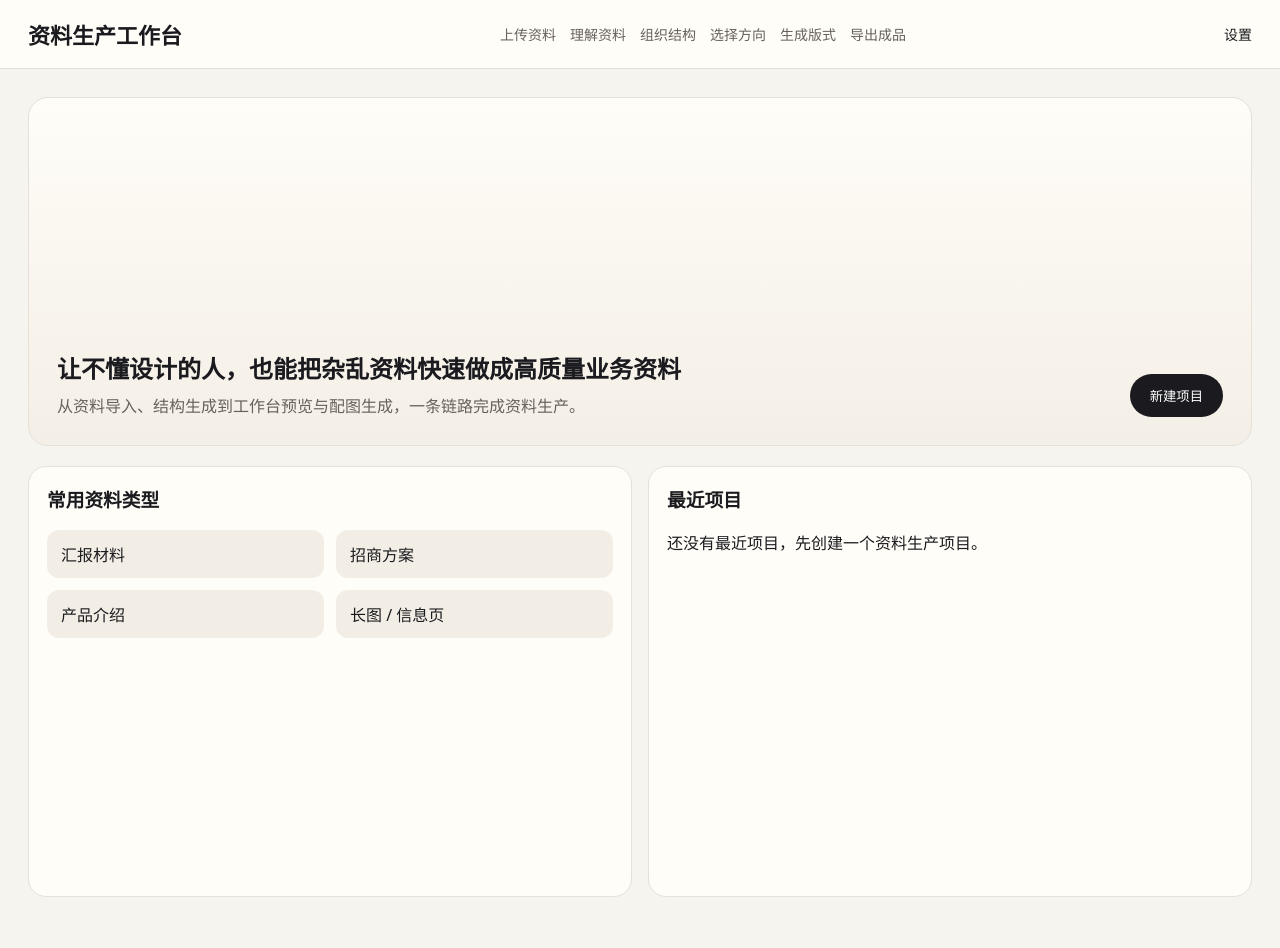
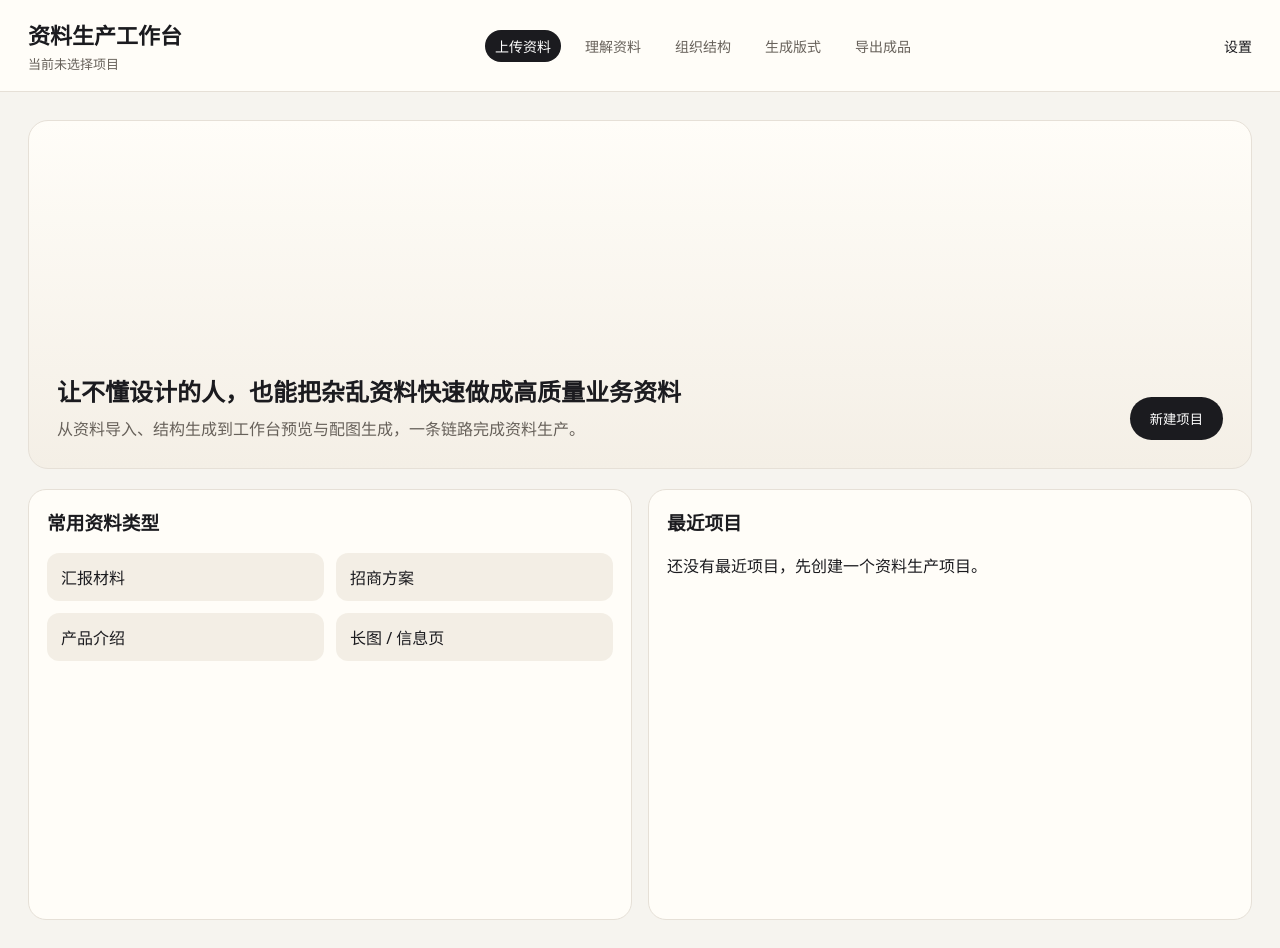
Before and after one commit to sdoaiya/html-ppt, a React (Vite) app: page / in a window 1280 px wide. Before the commit the page ends 925 px from the top, so only its background shows below. Built offline with nearby package versions, Linux system fonts and the light colour scheme.

Commit message:
feat: finalize product polish flow pages

```diff
--- a/src/features/projects/pages/ExportPage.tsx
+++ b/src/features/projects/pages/ExportPage.tsx
@@ -15,10 +15,11 @@ export default function ExportPage() {
   });
 
   return (
-    <main>
+    <main className="flow-page">
       <h2>导出成品</h2>
-      <section>
+      <section className="panel flow-section export-summary">
         <h3>导出前质检</h3>
+        <p>请先处理高风险项，再导出项目结果。</p>
         <ul>
           {result.issues.map((issue) => (
             <li key={issue}>{issue}</li>
--- a/src/features/projects/pages/StructurePage.tsx
+++ b/src/features/projects/pages/StructurePage.tsx
@@ -9,8 +9,11 @@ export default function StructurePage() {
   const pages = buildStructure('更适合招商/销售介绍');
 
   return (
-    <main>
+    <main className="flow-page">
       <h2>组织结构</h2>
+      <p className="page-intro">当前结构将驱动后续版式与配图生成。</p>
+      <section className="panel flow-section">
+        <h3>页面结构</h3>
         <ol>
           {pages.map((page) => (
             <li key={page.id}>
@@ -18,6 +21,7 @@ export default function StructurePage() {
             </li>
           ))}
         </ol>
+      </section>
       <button
         onClick={() => {
           setStructure(pages);
--- a/src/features/projects/pages/UnderstandingPage.tsx
+++ b/src/features/projects/pages/UnderstandingPage.tsx
@@ -10,22 +10,27 @@ export default function UnderstandingPage() {
   const understanding = buildUnderstanding({ brief: project?.brief ?? '整理成业务资料', sources: project?.sources ?? [] });
 
   return (
-    <main>
+    <main className="flow-page">
       <h2>理解资料</h2>
-      <p>{understanding.summary}</p>
-      <section>
+      <p className="page-intro">{understanding.summary}</p>
+      <section className="panel flow-section">
         <h3>已导入资料</h3>
+        <p>这些资料将作为当前内容生成输入。</p>
         <ul>
           {(project?.sources ?? []).map((source) => (
             <li key={source.id}>{source.name}</li>
           ))}
         </ul>
       </section>
-      <ul>
-        {understanding.visualizable.map((item) => (
-          <li key={item}>{item}</li>
-        ))}
-      </ul>
+      <section className="panel flow-section">
+        <h3>系统建议</h3>
+        <p>以下内容适合转成图表、对比页或流程页。</p>
+        <ul>
+          {understanding.visualizable.map((item) => (
+            <li key={item}>{item}</li>
+          ))}
+        </ul>
+      </section>
       <button
         onClick={() => {
           setUnderstanding(understanding);
--- a/src/layouts/AppShell.tsx
+++ b/src/layouts/AppShell.tsx
@@ -1,18 +1,37 @@
-import { Link, Outlet } from 'react-router-dom';
+import { Link, Outlet, useLocation } from 'react-router-dom';
+import { useProjectStore } from '@/stores/project-store';
 
-const steps = ['上传资料', '理解资料', '组织结构', '选择方向', '生成版式', '导出成品'];
+const steps = ['上传资料', '理解资料', '组织结构', '生成版式', '导出成品'];
+
+const routeStageMap: Record<string, string> = {
+  '/': '上传资料',
+  '/import': '上传资料',
+  '/understanding': '理解资料',
+  '/structure': '组织结构',
+  '/workbench': '生成版式',
+  '/export': '导出成品'
+};
 
 export function AppShell() {
+  const location = useLocation();
+  const project = useProjectStore((state) => state.currentProject);
+  const currentStage = routeStageMap[location.pathname] ?? '';
+
   return (
     <div className="app-shell">
       <header className="topbar">
-        <h1>资料生产工作台</h1>
-        <nav aria-label="生产流程">
+        <div className="topbar-brand">
+          <h1>资料生产工作台</h1>
+          <p>{project?.name ?? '当前未选择项目'}</p>
+        </div>
+        <nav aria-label="生产流程" className="stage-nav">
           {steps.map((step) => (
-            <span key={step}>{step}</span>
+            <span key={step} className={step === currentStage ? 'stage-chip active' : 'stage-chip'}>{step}</span>
           ))}
         </nav>
-        <Link to="/settings">设置</Link>
+        <div className="topbar-actions">
+          <Link to="/settings">设置</Link>
+        </div>
       </header>
       <Outlet />
     </div>
--- a/src/styles/globals.css
+++ b/src/styles/globals.css
@@ -27,6 +27,12 @@ body {
   font-size: 22px;
 }
 
+.topbar-brand p {
+  margin: 4px 0 0;
+  color: #67615a;
+  font-size: 13px;
+}
+
 .topbar nav {
   display: flex;
   gap: 14px;
@@ -34,6 +40,17 @@ body {
   font-size: 14px;
   flex: 1;
   justify-content: center;
+}
+
+.stage-chip {
+  padding: 6px 10px;
+  border-radius: 999px;
+  background: transparent;
+}
+
+.stage-chip.active {
+  background: #1b1b1f;
+  color: #fff;
 }
 
 .topbar a {
@@ -83,6 +100,21 @@ body {
   display: grid;
   grid-template-columns: 1fr 1fr;
   gap: 16px;
+}
+
+.flow-page {
+  display: grid;
+  gap: 18px;
+  padding: 28px;
+}
+
+.page-intro {
+  margin: 0;
+  color: #67615a;
+}
+
+.flow-section h3 {
+  margin-top: 0;
 }
 
 .home-section h3 {
@@ -210,3 +242,7 @@ body {
 .preview-slot h5 {
   margin: 0 0 8px;
 }
+
+.export-summary ul {
+  margin-bottom: 16px;
+}
```
Also changed, not shown: 2 other files (tests, documents, lock files or other folders). Lines whose indentation alone changed are shown as unchanged.
